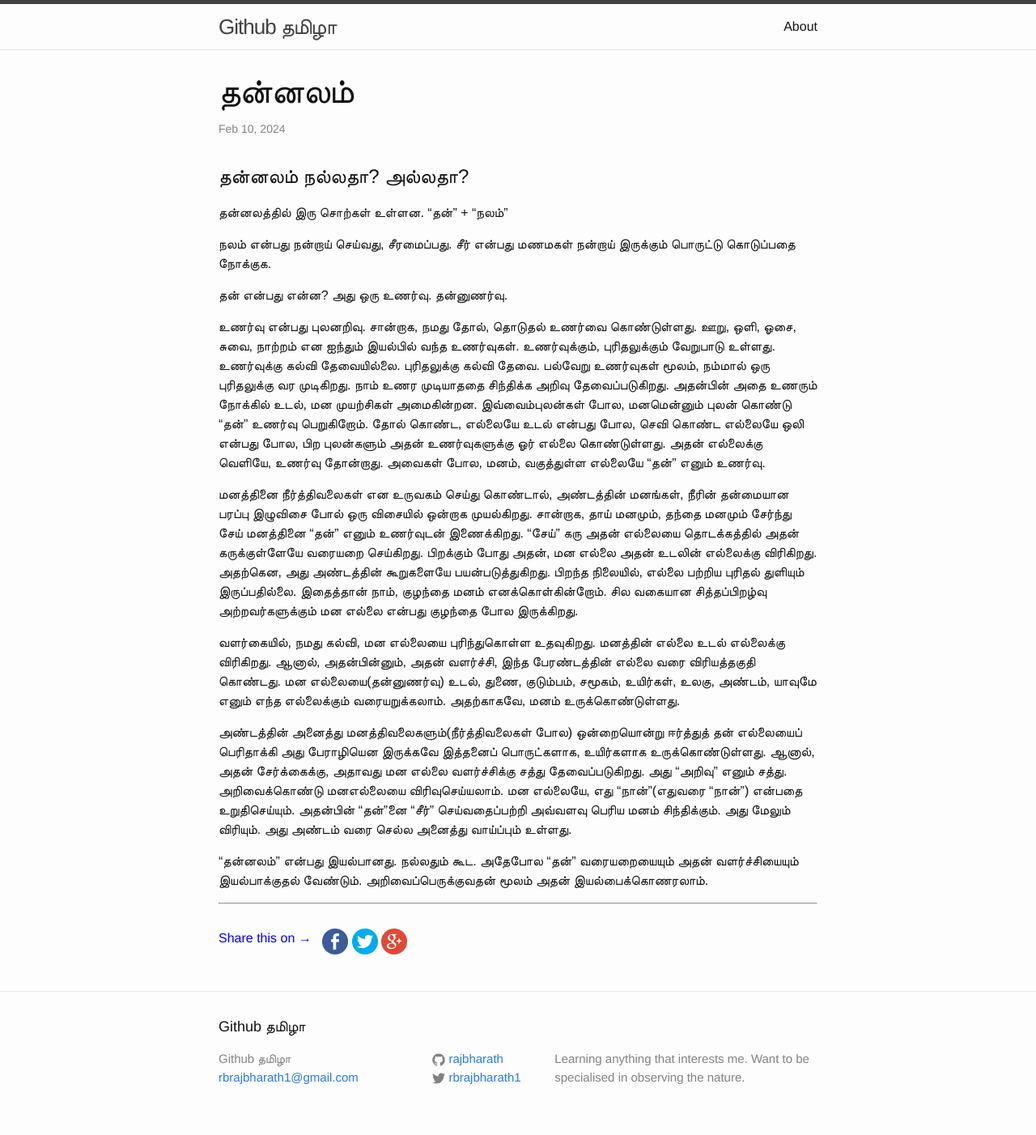
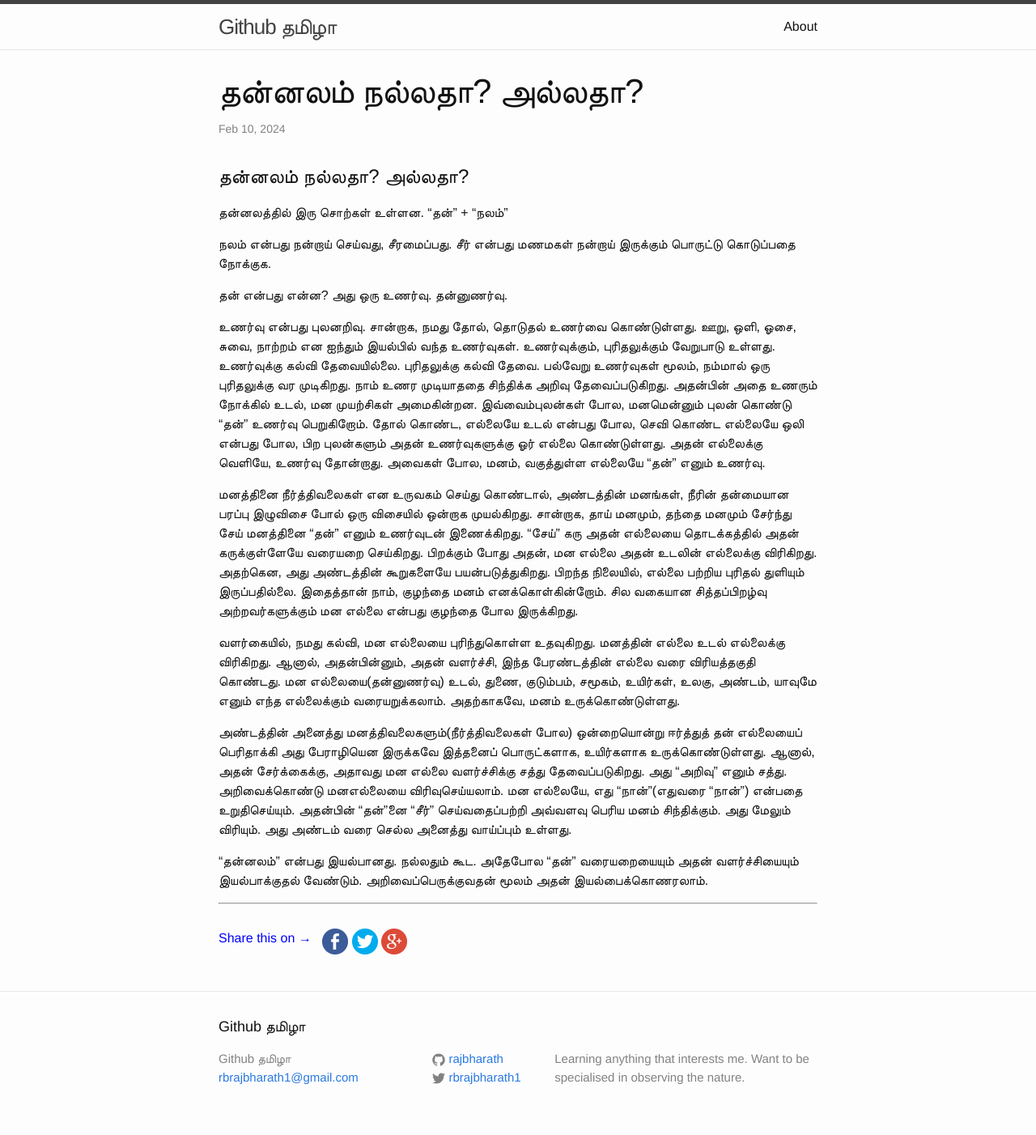
Before and after one commit to rajbharath/rajbharath.github.io, a Jekyll site: the page built from _posts/2024-02-10- thought - thannalam.markdown, in a window 1280 px wide. Shown: the whole page at 81% size. Built offline with Jekyll 4.4.1, drawn with Linux system fonts in a browser that asks for light colours; comment, search, counter and statistics services are not loaded.

Commit message:
Update thannalam title

```diff
--- a/_posts/2024-02-10- thought - thannalam.markdown
+++ b/_posts/2024-02-10- thought - thannalam.markdown
@@ -1,6 +1,6 @@
 ---
 layout: post
-title: "தன்னலம்"
+title: "தன்னலம் நல்லதா? அல்லதா?"
 date: 2024-02-10 07:00:00 +0530
 categories: thought
 comments: true
```
